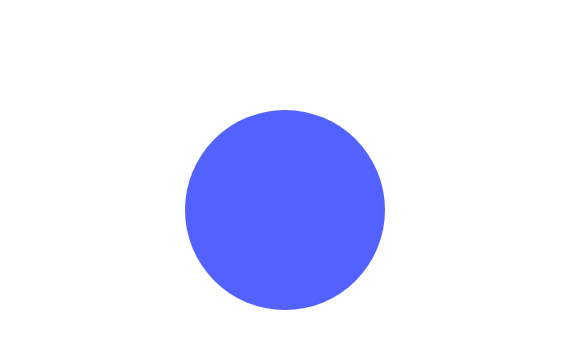
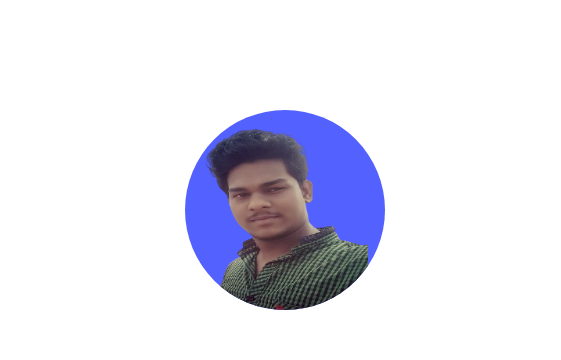
Before and after one commit to sunil753/thelazymech.guy, a plain HTML site: page index.html in a window 1280 px wide. Shown: the part 980-1340 px from the top of the page, 91-652 px from the left. Drawn offline with nearby package versions, Linux system fonts and the light colour scheme.

Commit message:
Update index.html

```diff
--- a/index.html
+++ b/index.html
@@ -56,7 +56,7 @@
 
                 <div class="about__container bd-grid">
                     <div class="about__img">
-                        <img src="assets/img/" alt="">
+                        <img src="assets/img/pro pic.png" alt="">
                     </div>
 
                     <div>
```
